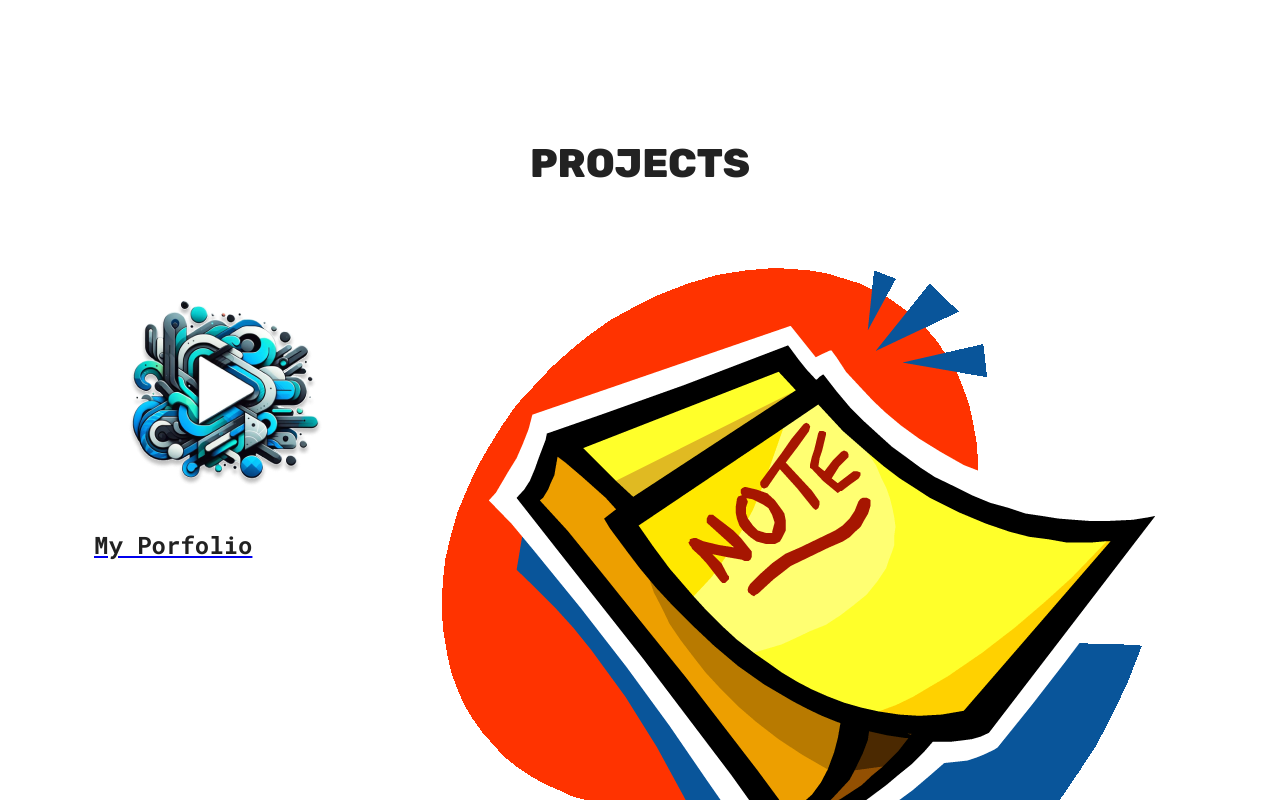
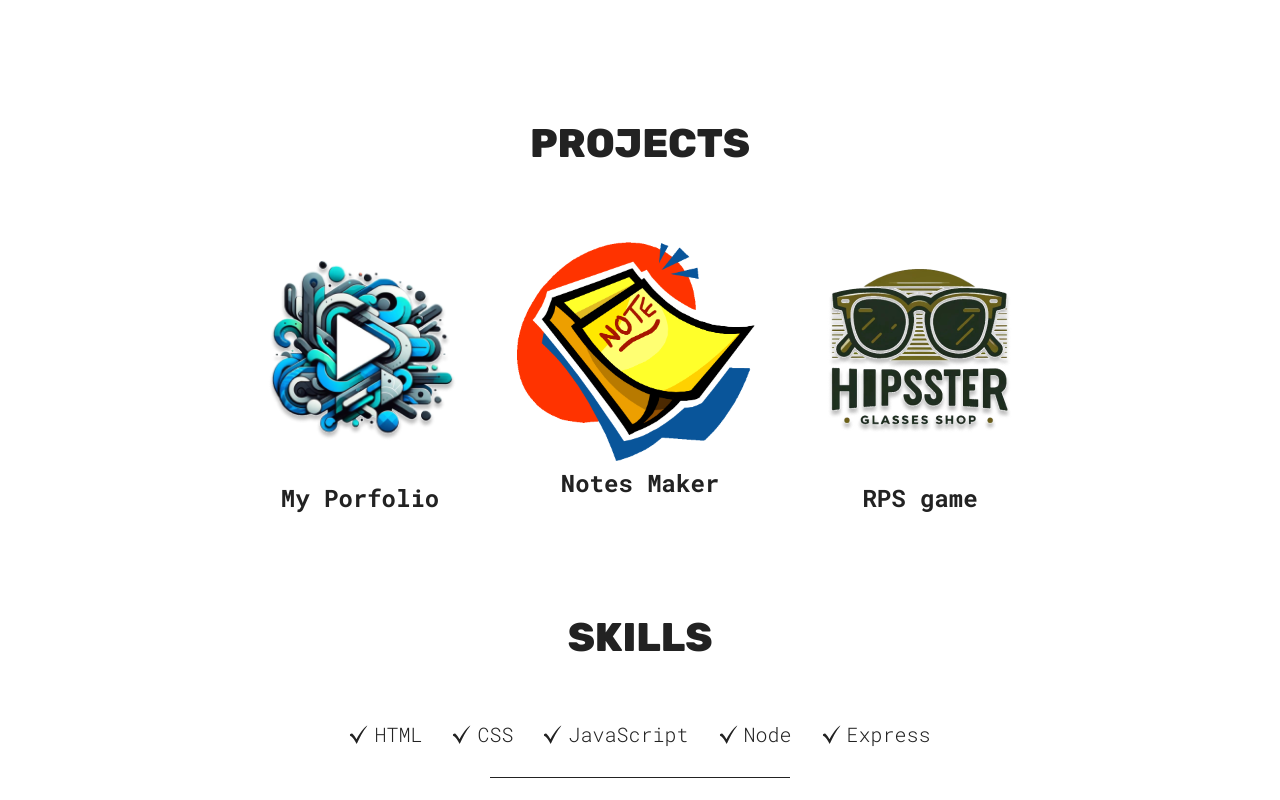
Before and after one commit to Aayushkrishnaut/Portfolio-Website, a React (Vite) app: page / in a window 1280 px wide. Shown: the part 780-1580 px from the top of the page. Built offline with nearby package versions, Linux system fonts and the light colour scheme.

Commit message:
Update ProjectsStyles.module.css

```diff
--- a/src/sections/Projects/ProjectsStyles.module.css
+++ b/src/sections/Projects/ProjectsStyles.module.css
@@ -1,55 +1,39 @@
 .container {
   display: flex;
   flex-direction: column;
-  align-items: center;
-  width: 100%;
-  padding: 20px 0;
+  text-align: center;
+
+  img {
+    max-width: 250px;
+    align-self: center;
+    background-color: var(--project-card-bg);
+    border-radius: 20px;
+  }
+
+  a {
+    width: fit-content;
+    text-decoration: none;
+    color: #222;
+    transition: transform 200ms ease-in-out;
+  }
+
+  a:hover {
+    transform: scale(1.05);
+  }
 }
 
 .projectsContainer {
   display: flex;
-  flex-wrap: wrap;
-  justify-content: center;
+  flex-direction: column;
+  align-items: center;
   gap: 30px;
-  width: 100%;
-  max-width: 1200px;
-  margin-top: 20px;
 }
 
-.projectCard {
-  display: flex;
-  flex-direction: column;
-  align-items: center;
-  width: 250px;
-  text-align: center;
-}
-
-.projectCard img {
-  max-width: 100%;
-  height: auto;
-  background-color: var(--project-card-bg, #f0f0f0);
-  border-radius: 20px;
-  margin-bottom: 10px;
-}
-
-.projectCard h3 {
-  margin: 10px 0;
-  font-size: 1.2rem;
-}
-
-.projectCard a {
-  width: 100%;
-  text-decoration: none;
-  color: #222;
-  transition: transform 200ms ease-in-out;
-}
-
-.projectCard:hover {
-  transform: scale(1.05);
-}
-
-@media (min-width: 800px) {
+@media (width >= 800px) {
   .projectsContainer {
+    flex-direction: row;
+    flex-wrap: wrap;
     justify-content: space-evenly;
+    padding: 0 30px;
   }
 }
```
